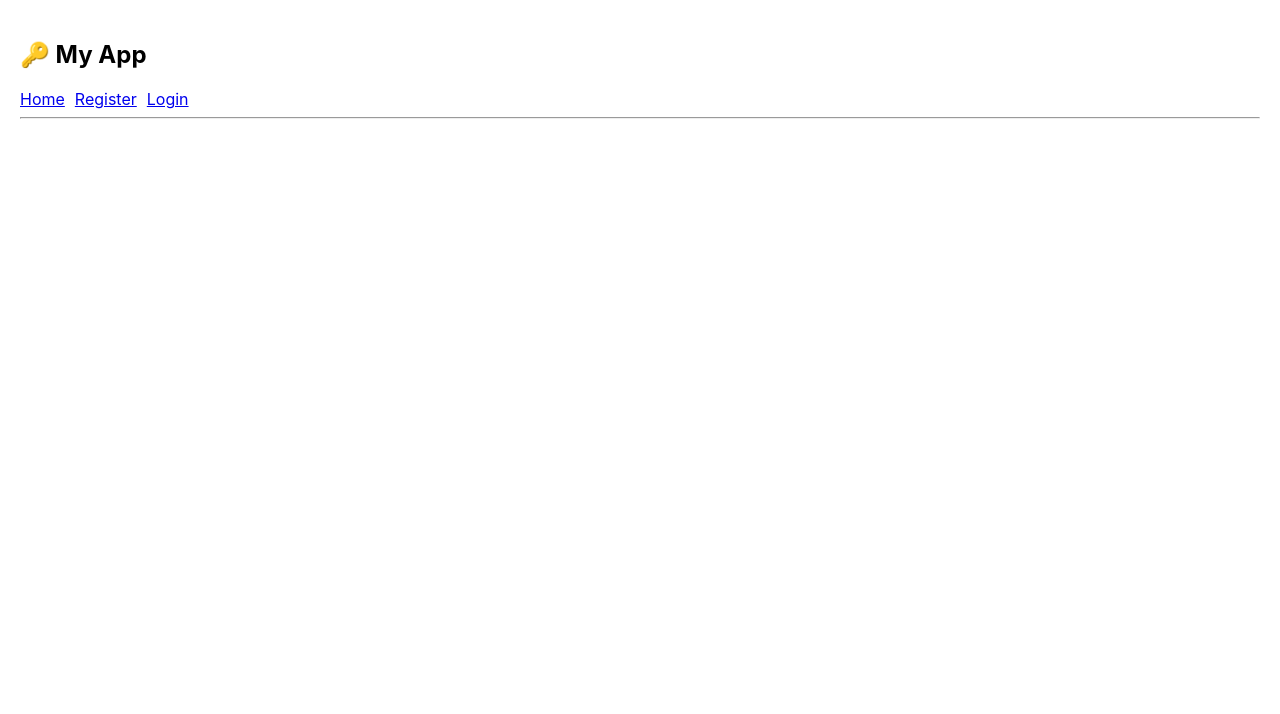
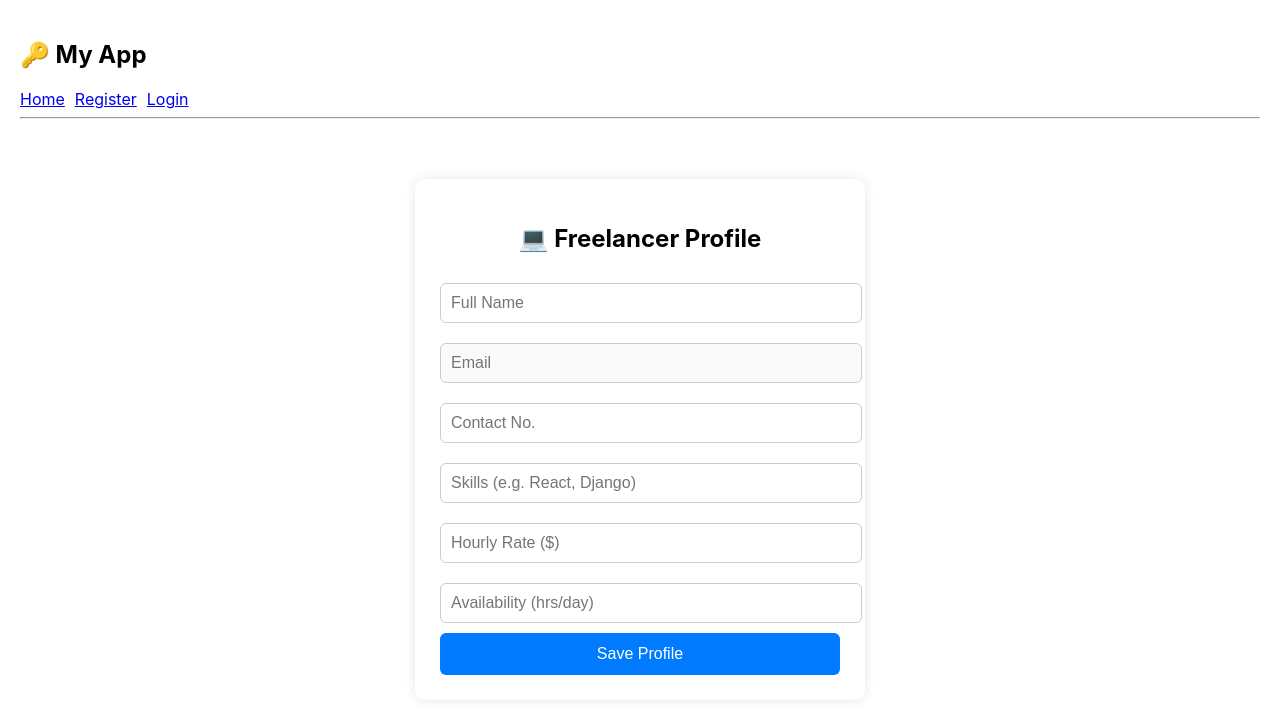
Before and after one commit to springboardmentorb8095-stack/Project--1-, a React (Create React App) app in the folder frontend/: page /freelancer-profile in a window 1280 px wide. Shown: the top 714 px of the page. Built offline with nearby package versions, Linux system fonts and the light colour scheme.

Commit message:
Profile Updtae Client & Freelancer

```diff
--- a/frontend/src/App.js
+++ b/frontend/src/App.js
@@ -2,14 +2,9 @@ import React from "react";
 import { BrowserRouter as Router, Routes, Route, Link } from "react-router-dom";
 import RegisterPage from "./pages/RegisterPage";
 import LoginPage from "./pages/LoginPage";
+import Profile_Client from "./pages/Profile_Client";
+import Profile_Freelancer from "./pages/Profile_Freelancer";
 import "./pages/Auth.css";
-import FreelancerDashboard from "./pages/FreelancerDashboard";
-import ClientDashboard from "./pages/ClientDashboard";
-import ViewProposals from "./pages/ViewProposals";
-import EarningsPage from "./pages/EarningsPage";
-import ProjectsPage from "./pages/ProjectsPage";
-import ApplyPage from "./pages/ApplyPage";
-
 
 function App() {
   return (
@@ -22,18 +17,16 @@ function App() {
           <Link to="/login">Login</Link>
         </nav>
         <hr />
+
         <Routes>
-  <Route path="/" element={<h3>🏠 Welcome to Home Page</h3>} />
-  <Route path="/register" element={<RegisterPage />} />
-  <Route path="/login" element={<LoginPage />} />
-  <Route path="/client-dashboard" element={<ClientDashboard />} />
-  <Route path="/freelancer-dashboard" element={<FreelancerDashboard />} />
-  <Route path="/view-proposals" element={<ViewProposals />} />
-  <Route path="/earnings" element={<EarningsPage />} />
-  <Route path="/projects" element={<ProjectsPage />} />
-  <Route path="/projects/:id/apply" element={<ApplyPage />} />
-</Routes>
+          <Route path="/" element={<h3>🏠 Welcome to Home Page</h3>} />
+          <Route path="/register" element={<RegisterPage />} />
+          <Route path="/login" element={<LoginPage />} />
 
+          {/* ✅ Profile Routes */}
+          <Route path="/client-profile" element={<Profile_Client />} />
+          <Route path="/freelancer-profile" element={<Profile_Freelancer />} />
+        </Routes>
       </div>
     </Router>
   );
--- /dev/null
+++ b/frontend/src/pages/Profile_Client.js
@@ -0,0 +1,96 @@
+import React, { useState, useEffect } from "react";
+import "./Auth.css";
+
+function Profile_Client() {
+  const [profile, setProfile] = useState({
+    name: "",
+    email: "",
+    contact: "",
+    businessName: "",
+    bio: "",
+  });
+
+  // ✅ Auto-fill email from localStorage
+  useEffect(() => {
+    const storedUser = JSON.parse(localStorage.getItem("user"));
+    if (storedUser && storedUser.email) {
+      setProfile((prev) => ({ ...prev, email: storedUser.email }));
+    }
+  }, []);
+
+  // ✅ Handle input changes
+  const handleChange = (e) => {
+    setProfile({ ...profile, [e.target.name]: e.target.value });
+  };
+
+  // ✅ Save profile (future backend ready)
+  const handleSubmit = (e) => {
+    e.preventDefault();
+
+    console.log("💾 Client Profile Saved:", profile);
+    alert("✅ Client Profile Saved Successfully!");
+
+    // Example future backend call:
+    /*
+    fetch("http://localhost:8000/api/client/profile/", {
+      method: "POST",
+      headers: { "Content-Type": "application/json" },
+      body: JSON.stringify(profile),
+    });
+    */
+  };
+
+  return (
+    <div className="auth-container">
+      <h2>👨‍💼 Client Profile</h2>
+      <form onSubmit={handleSubmit} className="auth-form">
+        <input
+          type="text"
+          name="name"
+          placeholder="Full Name"
+          value={profile.name}
+          onChange={handleChange}
+          required
+        />
+
+        <input
+          type="email"
+          name="email"
+          placeholder="Email"
+          value={profile.email}
+          disabled
+        />
+
+        <input
+          type="text"
+          name="contact"
+          placeholder="Contact No."
+          value={profile.contact}
+          onChange={handleChange}
+          required
+        />
+
+        <input
+          type="text"
+          name="businessName"
+          placeholder="Business Name"
+          value={profile.businessName}
+          onChange={handleChange}
+          required
+        />
+
+        <textarea
+          name="bio"
+          placeholder="Write a short bio..."
+          value={profile.bio}
+          onChange={handleChange}
+          required
+        />
+
+        <button type="submit">Save Profile</button>
+      </form>
+    </div>
+  );
+}
+
+export default Profile_Client;
--- /dev/null
+++ b/frontend/src/pages/Profile_Freelancer.js
@@ -0,0 +1,107 @@
+import React, { useState, useEffect } from "react";
+import "./Auth.css";
+
+function Profile_Freelancer() {
+  const [profile, setProfile] = useState({
+    name: "",
+    email: "",
+    contact: "",
+    skills: "",
+    hourlyRate: "",
+    available: "",
+  });
+
+  // ✅ Auto-fill email from localStorage after register
+  useEffect(() => {
+    const storedUser = JSON.parse(localStorage.getItem("user"));
+    if (storedUser && storedUser.email) {
+      setProfile((prev) => ({ ...prev, email: storedUser.email }));
+    }
+  }, []);
+
+  // ✅ Update input values
+  const handleChange = (e) => {
+    setProfile({ ...profile, [e.target.name]: e.target.value });
+  };
+
+  // ✅ Save profile (future: can send to backend)
+  const handleSubmit = (e) => {
+    e.preventDefault();
+
+    console.log("💾 Freelancer Profile Saved:", profile);
+    alert("✅ Freelancer Profile Saved Successfully!");
+
+    // Example future backend call:
+    /*
+    fetch("http://localhost:8000/api/freelancer/profile/", {
+      method: "POST",
+      headers: { "Content-Type": "application/json" },
+      body: JSON.stringify(profile),
+    });
+    */
+  };
+
+  return (
+    <div className="auth-container">
+      <h2>💻 Freelancer Profile</h2>
+      <form onSubmit={handleSubmit} className="auth-form">
+        <input
+          type="text"
+          name="name"
+          placeholder="Full Name"
+          value={profile.name}
+          onChange={handleChange}
+          required
+        />
+
+        <input
+          type="email"
+          name="email"
+          placeholder="Email"
+          value={profile.email}
+          disabled
+        />
+
+        <input
+          type="text"
+          name="contact"
+          placeholder="Contact No."
+          value={profile.contact}
+          onChange={handleChange}
+          required
+        />
+
+        <input
+          type="text"
+          name="skills"
+          placeholder="Skills (e.g. React, Django)"
+          value={profile.skills}
+          onChange={handleChange}
+          required
+        />
+
+        <input
+          type="number"
+          name="hourlyRate"
+          placeholder="Hourly Rate ($)"
+          value={profile.hourlyRate}
+          onChange={handleChange}
+          required
+        />
+
+        <input
+          type="text"
+          name="available"
+          placeholder="Availability (hrs/day)"
+          value={profile.available}
+          onChange={handleChange}
+          required
+        />
+
+        <button type="submit">Save Profile</button>
+      </form>
+    </div>
+  );
+}
+
+export default Profile_Freelancer;
--- a/frontend/src/pages/RegisterPage.js
+++ b/frontend/src/pages/RegisterPage.js
@@ -12,7 +12,7 @@ function RegisterPage() {
     role: "freelancer",
   });
 
-  const [loading, setLoading] = useState(false); // ✅ loading state
+  const [loading, setLoading] = useState(false);
 
   const handleChange = (e) => {
     setFormData({
@@ -23,7 +23,7 @@ function RegisterPage() {
 
   const handleSubmit = async (e) => {
     e.preventDefault();
-    setLoading(true); // ✅ start loading
+    setLoading(true);
 
     try {
       const response = await fetch("http://localhost:8000/api/register/", {
@@ -31,25 +31,21 @@ function RegisterPage() {
         headers: {
           "Content-Type": "application/json",
         },
-        body: JSON.stringify({
-          username: formData.username,
-          email: formData.email,
-          password: formData.password,
-        }),
+        body: JSON.stringify(formData),
       });
 
       const data = await response.json();
 
       if (response.ok) {
         console.log("✅ User registered successfully:", data);
-        localStorage.setItem("user", JSON.stringify(data));
+        localStorage.setItem("user", JSON.stringify({ ...data, role: formData.role }));
         alert("Registration successful ✅");
 
-        // Redirect based on role
+        // ✅ Redirect based on role
         if (formData.role === "client") {
-          navigate("/client-dashboard");
+          navigate("/client-profile");
         } else {
-          navigate("/freelancer-dashboard");
+          navigate("/freelancer-profile");
         }
       } else {
         console.error("❌ Registration failed:", data);
@@ -59,7 +55,7 @@ function RegisterPage() {
       console.error("🚨 Error:", error);
       alert("Something went wrong while registering ❌");
     } finally {
-      setLoading(false); // ✅ stop loading
+      setLoading(false);
     }
   };
 
```
Also changed, not shown: 2 other files (tests, documents, lock files or other folders).
